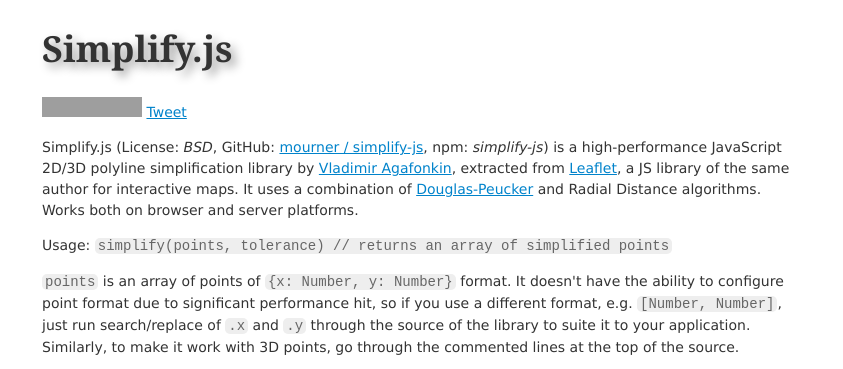
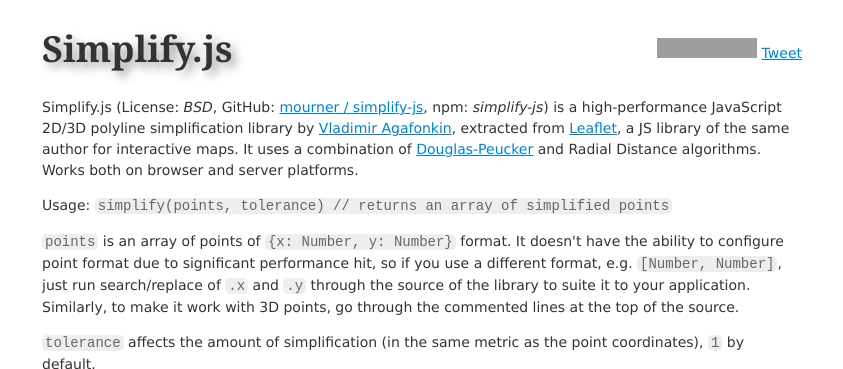
Before and after one commit to mourner/simplify-js, a website: page index.html in a window 1280 px wide. Shown: the top 369 px of the page, without its empty margins (218-1061 px from the left). Drawn offline with Linux system fonts and the light colour scheme; grey boxes are pictures that could not be loaded.

Commit message:
social buttons update 2

```diff
--- a/website/main.css
+++ b/website/main.css
@@ -16,6 +16,7 @@
 .container {
 	width: 760px;
 	margin: 0 auto;
+	position: relative;
 	font: 14px/1.5 "Lucida Grande", Verdana, sans-serif;
 	color: #333;
 }
@@ -73,3 +74,9 @@
 	line-height: 1.8;
 	color: #666;
 }
+
+.social-buttons {
+	position: absolute;
+	top: 0;
+	right: 0;
+}
```
